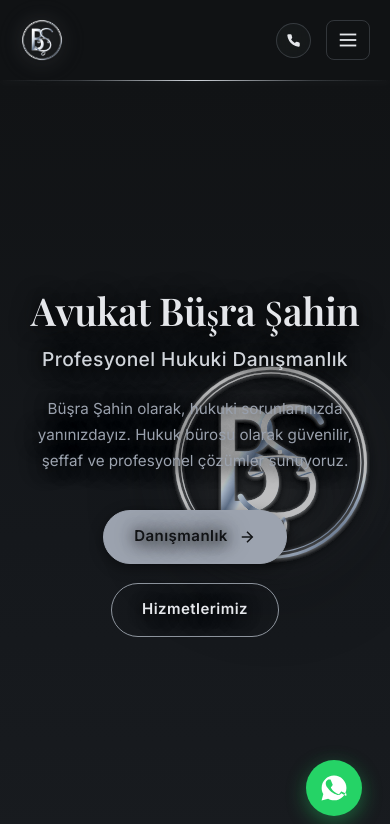
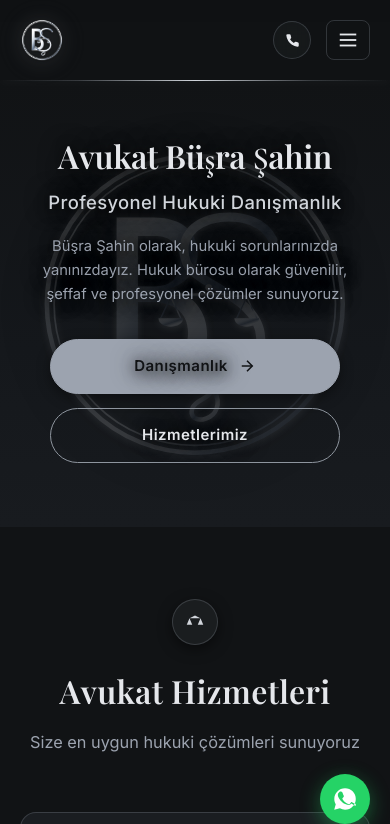
Before and after one commit to furkan369/av-busra-sahin, a plain HTML site: page index.html in a window 390 px wide. Shown: the top 824 px of the page. Drawn offline with nearby package versions, Linux system fonts and the light colour scheme; a web font is replaced by a local one.

Commit message:
fix(responsive): optimize mobile layout, hero typography, touch targets, and mobile menu

```diff
--- a/css/style.css
+++ b/css/style.css
@@ -1374,6 +1374,7 @@ button, input, textarea, select {
 }
 
 @media (max-width: 768px) {
+  /* Header & Menü */
   .mobile-toggle {
     display: block;
   }
@@ -1385,12 +1386,14 @@ button, input, textarea, select {
     right: 0;
     background: rgba(17, 19, 21, 0.98);
     backdrop-filter: blur(20px);
+    -webkit-backdrop-filter: blur(20px);
     flex-direction: column;
-    padding: 2rem;
+    padding: 2.2rem 1.5rem;
     gap: 1.5rem;
     border-bottom: 1px solid var(--silver-border);
     transform: translateY(-150%);
     transition: transform var(--transition-smooth);
+    box-shadow: 0 15px 35px rgba(0, 0, 0, 0.85);
   }
 
   .nav-menu.open {
@@ -1403,27 +1406,135 @@ button, input, textarea, select {
 
   .header-phone-btn {
     padding: 9px;
+    width: 38px;
+    height: 38px;
+    justify-content: center;
   }
 
+  /* Hero Bölümü: Mobilde Yazıları Asla Kapatmayan Kusursuz Arka Plan ve Tipografi */
+  .hero-section {
+    min-height: auto;
+    padding: 3.5rem 0 4rem;
+    display: flex;
+    align-items: center;
+    justify-content: center;
+  }
+
+  .hero-bg-watermark {
+    top: 50%;
+    left: 50%;
+    right: auto;
+    transform: translate(-50%, -50%);
+    width: min(340px, 86vw);
+    opacity: 0.14; /* Mobilde yazıları asla kapatmaz, şık bir arka plan derinliği verir */
+    filter: drop-shadow(0 0 25px rgba(0, 0, 0, 0.95));
+  }
+
+  .hero-grid {
+    max-width: 100%;
+    text-align: center;
+    padding: 0 0.5rem;
+  }
+
+  .hero-content {
+    align-items: center;
+    text-align: center;
+  }
+
+  .hero-title {
+    font-size: clamp(2rem, 7.5vw, 2.5rem);
+    line-height: 1.2;
+    margin-bottom: 0.75rem;
+  }
+
+  .hero-subtitle {
+    font-size: 1.15rem;
+    margin-bottom: 1rem;
+  }
+
+  .hero-description {
+    font-size: 0.92rem;
+    line-height: 1.65;
+    margin-bottom: 2rem;
+    max-width: 440px;
+  }
+
+  .hero-actions {
+    flex-direction: column;
+    width: 100%;
+    max-width: 290px;
+    gap: 0.85rem;
+    margin: 0 auto;
+  }
+
+  .hero-actions .btn {
+    width: 100%;
+    padding: 0.9rem 1.5rem;
+  }
+
+  /* Hizmetler Bölümü */
   .services-grid {
     grid-template-columns: 1fr;
+    gap: 1.25rem;
+  }
+
+  .service-card {
+    padding: 1.8rem 1.4rem;
+  }
+
+  /* Form & İletişim */
+  .contact-grid {
+    grid-template-columns: 1fr;
+    gap: 2rem;
   }
 
   .form-grid {
     grid-template-columns: 1fr;
+    gap: 1rem;
   }
 
+  .contact-form-card {
+    padding: 2rem 1.25rem;
+  }
+
+  .map-card-topbar {
+    flex-direction: column;
+    align-items: flex-start;
+    gap: 1rem;
+  }
+
+  .map-frame-box iframe {
+    height: 300px;
+  }
+
+  /* Footer */
   .footer-grid {
     grid-template-columns: 1fr;
+    gap: 2.5rem;
   }
 
   .footer-bottom {
     flex-direction: column;
     text-align: center;
+    gap: 1rem;
   }
 
   .legal-links {
     justify-content: center;
     flex-wrap: wrap;
+    gap: 1rem;
+  }
+
+  /* WhatsApp Butonu */
+  .whatsapp-float {
+    bottom: 20px;
+    right: 20px;
+    width: 50px;
+    height: 50px;
+  }
+
+  .whatsapp-float svg {
+    width: 26px;
+    height: 26px;
   }
 }
```
